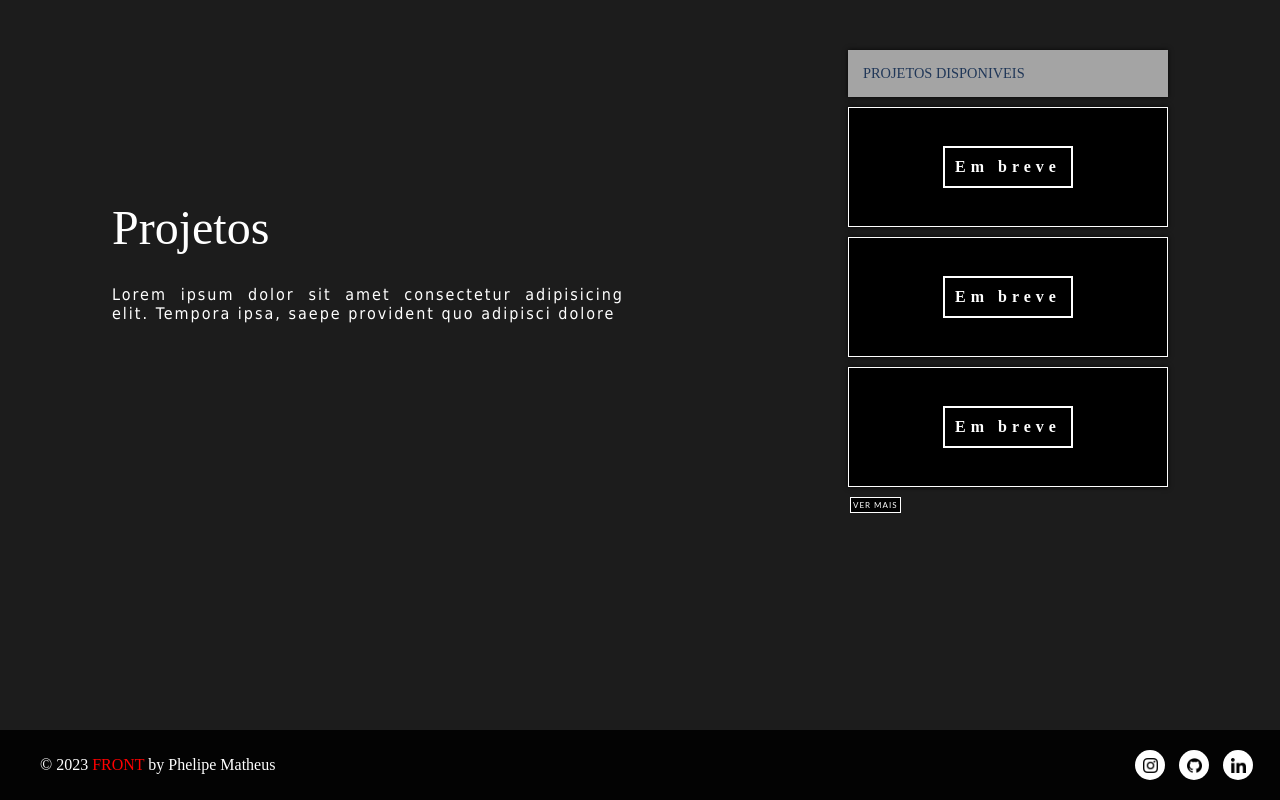
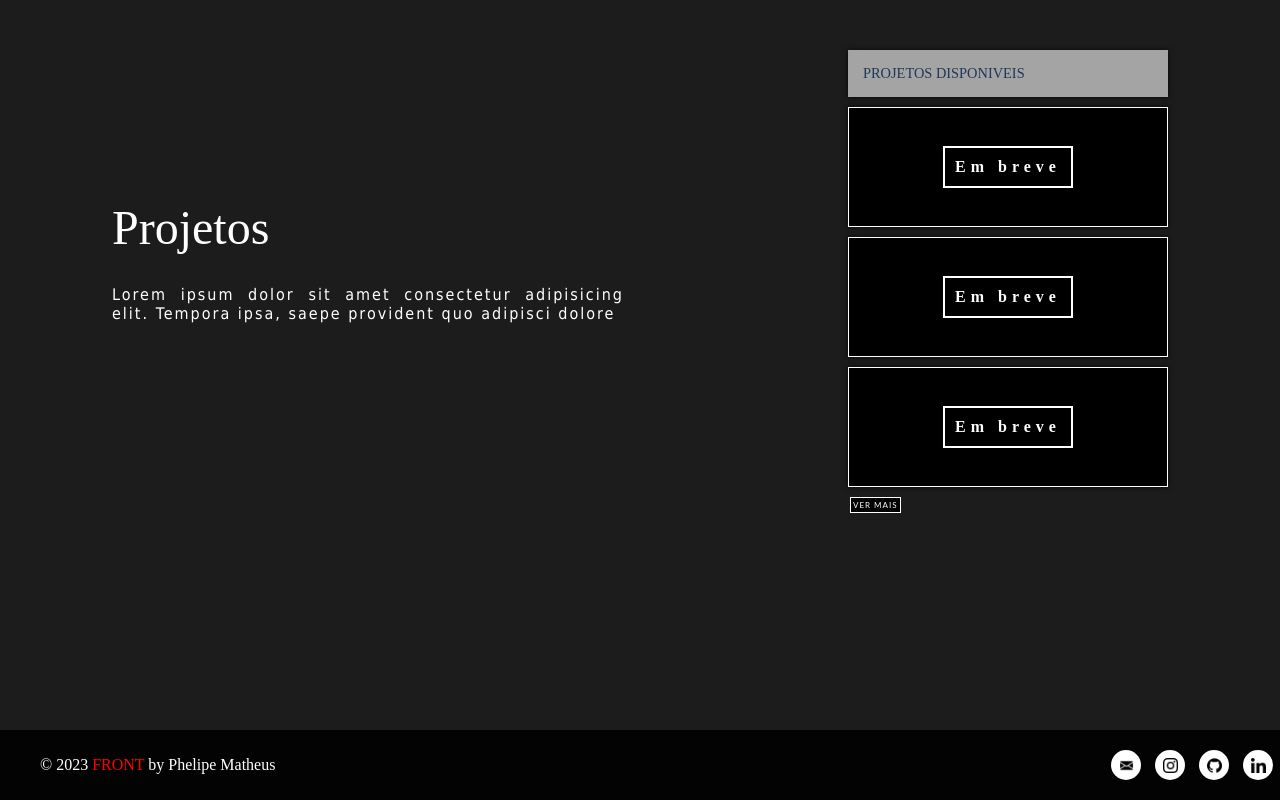
Before and after one commit to PhelipeMatheus13/portfolio, a plain HTML site: page index.html in a window 1280 px wide. Shown: the part 2470-3270 px from the top of the page. Drawn offline with Linux system fonts and the light colour scheme.

Commit message:
Add button email

```diff
--- a/index.html
+++ b/index.html
@@ -472,12 +472,26 @@
 
                 <div class="right">
                     <ul>
-                        <li><a href="https://www.instagram.com/andrade_00/"><img src="/components/images/instagram.png"
-                                    alt=""></a></li>
-                        <li><a href="https://github.com/PhelipeMatheus13"><img src="/components/images/github.png"
-                                    alt=""></a></li>
-                        <li><a href="https://www.linkedin.com/in/phelipe-matheus-andrade-400665205/"><img
-                                    src="/components/images/linkedin.png" alt=""></a></li>
+                        <li>
+                            <a href="mailto:phelipematheus134@gmail.com">
+                                <img src="/components/images/email.png" alt="">
+                            </a>
+                        </li>
+                        <li>
+                            <a href="https://www.instagram.com/andrade_00/">
+                                <img src="/components/images/instagram.png" alt="">
+                            </a>
+                        </li>
+                        <li>
+                            <a href="https://github.com/PhelipeMatheus13">
+                                <img src="/components/images/github.png" alt="">
+                            </a>
+                        </li>
+                        <li>
+                            <a href="https://www.linkedin.com/in/phelipe-matheus-andrade-400665205/">
+                                <img src="/components/images/linkedin.png" alt="">
+                            </a>
+                        </li>
                     </ul>
                 </div>
             </div>
```
